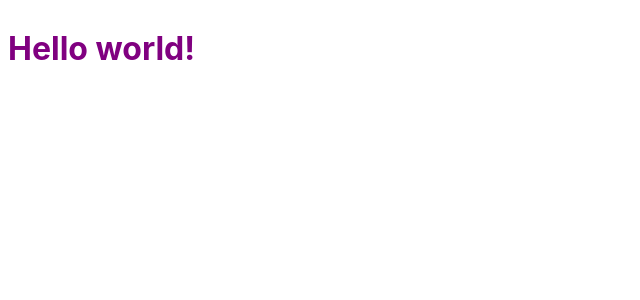
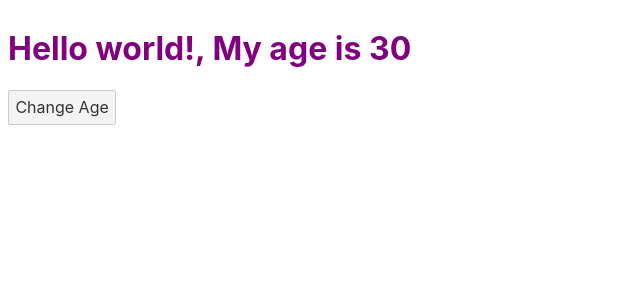
Before and after one commit to Ishannaik/Sveltekit, a Svelte app in the folder Svelte.js - The Complete Guide/project-setup/: page / in a window 1280 px wide. Shown: the top 300 px of the page, without its empty margins (0-640 px from the left). Built offline with nearby package versions, Linux system fonts and the light colour scheme.

Commit message:
Writing some svelte code

```diff
--- a/Svelte.js - The Complete Guide/project-setup/src/App.svelte
+++ b/Svelte.js - The Complete Guide/project-setup/src/App.svelte
@@ -1,11 +1,17 @@
 <script>
-	export let name;
+  export let name;
+  export let age;
+
+  function incrementAge() {
+    age += 1;
+  }
 </script>
 
+<h1>Hello {name}!, My age is {age}</h1>
+<button on:click={incrementAge}>Change Age</button>
+
 <style>
-	h1 {
-		color: purple;
-	}
+  h1 {
+    color: purple;
+  }
 </style>
-
-<h1>Hello {name}!</h1>
--- a/Svelte.js - The Complete Guide/project-setup/src/main.js
+++ b/Svelte.js - The Complete Guide/project-setup/src/main.js
@@ -1,10 +1,11 @@
-import App from './App.svelte';
+import App from "./App.svelte";
 
 const app = new App({
-	target: document.body,
-	props: {
-		name: 'world'
-	}
+  target: document.body,
+  props: {
+    name: "world",
+    age: 30,
+  },
 });
 
 export default app;
```
Also changed, not shown: 1 other file (tests, documents, lock files or other folders).
